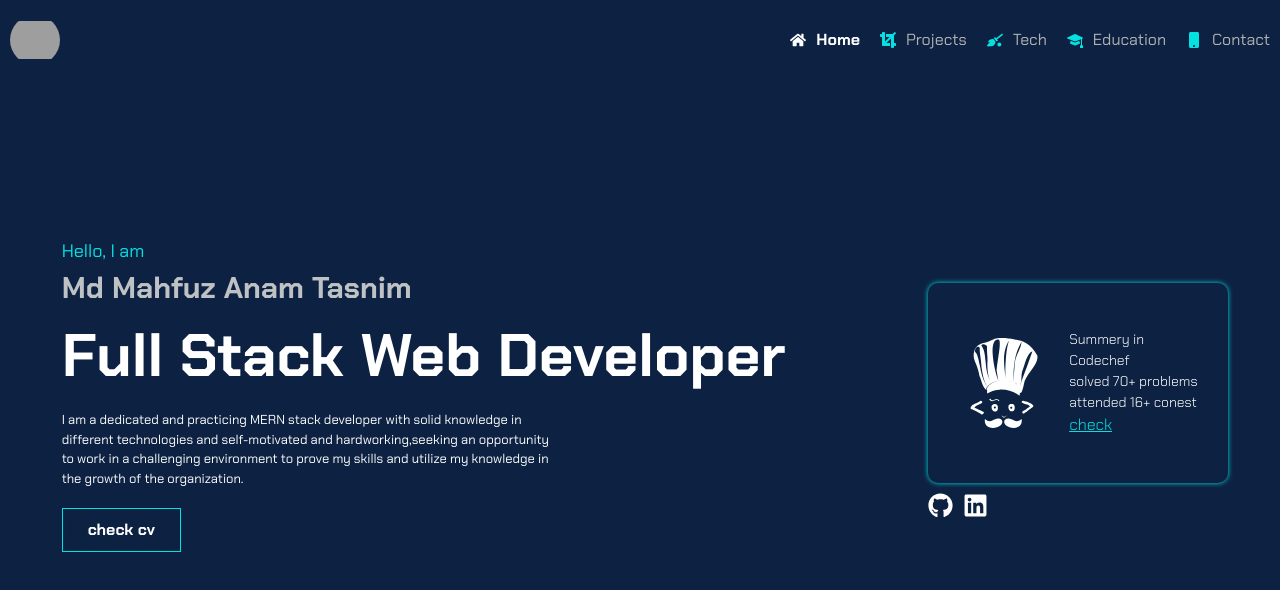
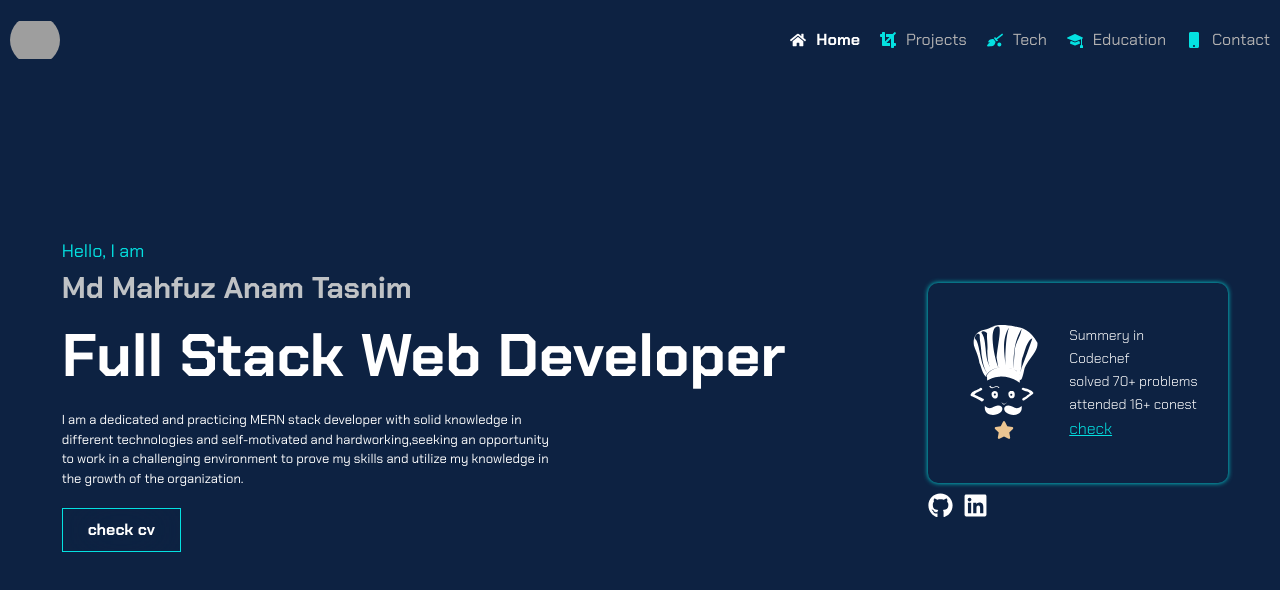
Before and after one commit to mahfuz-ta09/my-portfolio-website, a Next.js app: page / in a window 1280 px wide. Shown: the top 590 px of the page. Built offline with nearby package versions, Linux system fonts and the light colour scheme; grey boxes are pictures that could not be loaded.

Commit message:
star added

```diff
--- a/public/DataSet/projects.json
+++ b/public/DataSet/projects.json
@@ -46,12 +46,12 @@
             },
             {
                 "name": "Backend Code",
-                "url": "https://www.nrcedu-uk.com/",
+                "url": "",
                 "icon": "faServer"
             },
             {
                 "name": "Frontend Code",
-                "url": "https://www.nrcedu-uk.com/",
+                "url": "https://github.com/mat557/mkn-global-con",
                 "icon": "faMobileScreen"
             }
         ],
--- a/src/app/(withnavbar)/projects/page.tsx
+++ b/src/app/(withnavbar)/projects/page.tsx
@@ -37,14 +37,18 @@ const ProjectPage = () => {
   return (
     <div className="projects-holder">
       <div className="project-details">
+      <div className="project-navigation">
+        <button onClick={()=>handleProjectId(-1)}><FontAwesomeIcon icon={faArrowLeft}/></button>
+        <button onClick={()=>handleProjectId(1)}><FontAwesomeIcon icon={faArrowRight}/></button>
+      </div>
         <h6>[{project?.id}/{totalProject}]</h6>
         <h1>{project?.projectName}</h1>
         <div className="link-container-1">
           {
             project?.links?.map((link:any) => (
               <Link key={link?.name} href={link?.url} target="_blank" className="project-link">
-                <FontAwesomeIcon icon={iconMap[link?.icon]} className="link-icon" />
-                <span>{link?.name}</span>
+                {link?.url && <FontAwesomeIcon icon={iconMap[link?.icon]} className="link-icon" />}
+                {link?.url && <span>{link?.name}</span>}
               </Link>
             ))
           }
@@ -64,10 +68,6 @@ const ProjectPage = () => {
           </div>
         </div>
       </div>
-      <div className="project-navigation">
-        <button onClick={()=>handleProjectId(-1)}><FontAwesomeIcon icon={faArrowLeft}/></button>
-        <button onClick={()=>handleProjectId(1)}><FontAwesomeIcon icon={faArrowRight}/></button>
-      </div>
       <div className="project-image">
         <img src={project?.image} alt={project?.projectName} />
       </div>
--- a/src/component/ui/Home/Home.tsx
+++ b/src/component/ui/Home/Home.tsx
@@ -1,5 +1,5 @@
 import "@/css/Home/Home.css"
-import { FaLinkedin } from "react-icons/fa"
+import { FaLinkedin, FaStar } from "react-icons/fa"
 import { FaGithub } from "react-icons/fa"
 import Link from "next/link"
 import { SiCodechef } from "react-icons/si"
@@ -23,7 +23,16 @@ const Home = () => {
         </div>
         <div className="social-details">
           <div className="contest">
-            <SiCodechef className="contest-icon" />
+            <div className="contest-logo">
+              <SiCodechef className="contest-icon" />
+              <div className="contest-icon-str-container">
+                <FaStar className="contest-icon-str"  />
+                {/* <FaStar className="contest-icon-str"  />
+                <FaStar className="contest-icon-str"  />
+                <FaStar className="contest-icon-str"  />
+                <FaStar className="contest-icon-str"  /> */}
+              </div>
+            </div>
             <div className="contest-details">
               <h4>Summery in </h4>
               <h6>Codechef</h6>
--- a/src/css/Home/Home.css
+++ b/src/css/Home/Home.css
@@ -69,9 +69,30 @@
     gap: 20px;
 }
 
+.contest-logo{
+    display: flex;
+    align-items: center;
+    justify-content: center;
+    flex-direction: column;
+    gap: 5px;
+}
+
+.contest-icon-str-container{
+    display: flex;
+    align-items: center;
+    justify-content: center;
+    flex-wrap: wrap;
+    width: 70%;
+}
+
 .contest-icon{
     font-size: 90px;
     color: #fff;
+}
+
+.contest-icon-str{
+    font-size: 20px;
+    color: rgb(235, 197, 146);
 }
 
 .contest-details{
@@ -79,6 +100,7 @@
     align-items: start;
     justify-content: center;
     flex-direction: column;
+    gap: 2px;
     color: #fff;
     font-size: 14px;
     font-weight: 200;
```
